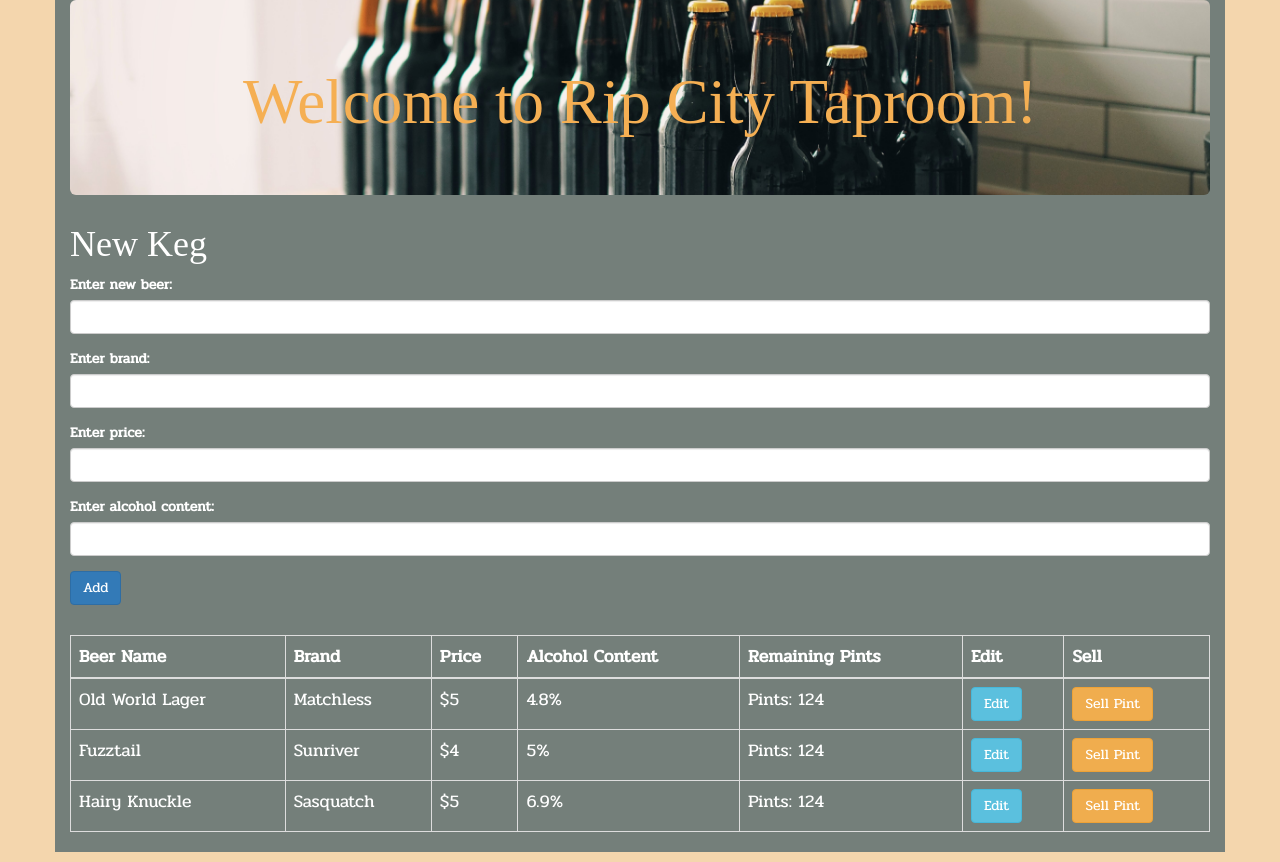
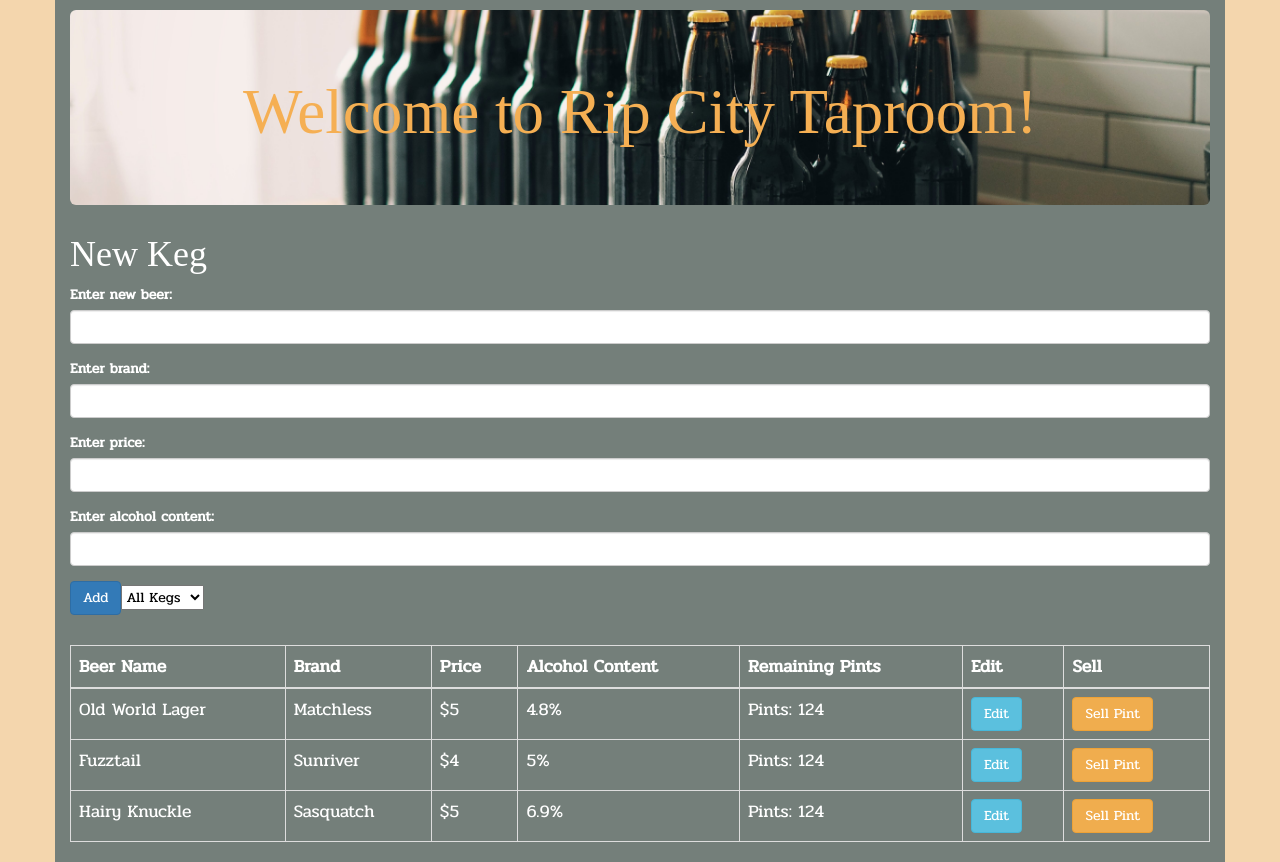
Before and after one commit to grepcats/tap-room, an Angular app: page / in a window 1280 px wide. Built offline with nearby package versions, Linux system fonts and the light colour scheme; a web font is replaced by a local one.

Commit message:
add ability to filter keg list by lowness

```diff
--- a/src/app/app.component.ts
+++ b/src/app/app.component.ts
@@ -35,7 +35,7 @@ export class AppComponent {
 
   modifyKegPints(clickedKeg) {
     this.selectedPintKeg = clickedKeg;
-    this.selectedPintKeg.pints -= 1;
+    this.selectedPintKeg.pints -= 10;
   }
 
  }
--- a/src/app/app.module.ts
+++ b/src/app/app.module.ts
@@ -5,6 +5,7 @@ import { AppComponent } from './app.component';
 import { EditKegComponent } from './edit-keg/edit-keg.component';
 import { ListKegComponent } from './list-keg/list-keg.component';
 import { NewKegComponent } from './new-keg/new-keg.component';
+import { Under10Pipe } from './under10.pipe';
 
 
 @NgModule({
@@ -12,7 +13,8 @@ import { NewKegComponent } from './new-keg/new-keg.component';
     AppComponent,
     EditKegComponent,
     ListKegComponent,
-    NewKegComponent
+    NewKegComponent,
+    Under10Pipe
   ],
   imports: [
     BrowserModule,
--- a/src/app/list-keg/list-keg.component.css
+++ b/src/app/list-keg/list-keg.component.css
@@ -3,3 +3,8 @@ table {
   margin-top: 30px;
   font-size: 1.25em;
 }
+
+
+select {
+  color: black;
+}
--- a/src/app/list-keg/list-keg.component.html
+++ b/src/app/list-keg/list-keg.component.html
@@ -1,3 +1,7 @@
+<select (change)="onChange($event.target.value)">
+  <option value="allKegs">All Kegs</option>
+  <option value="under10Kegs">Low Kegs</option>
+</select>
 
 <table class="table table-bordered">
   <thead>
@@ -12,7 +16,7 @@
     </tr>
   </thead>
   <tbody>
-    <tr *ngFor="let keg of childKegList">
+    <tr *ngFor="let keg of childKegList | under10:filterByPints">
       <td>{{keg.name}}</td>
       <td>{{keg.brand}}</td>
       <td>${{keg.price}}</td>
--- a/src/app/list-keg/list-keg.component.ts
+++ b/src/app/list-keg/list-keg.component.ts
@@ -7,6 +7,8 @@ import { Keg } from '../models/keg.model';
   styleUrls: ['./list-keg.component.css']
 })
 export class ListKegComponent {
+
+  filterByPints: string = "allKegs";
 
   @Input() childKegList: Keg[];
   @Input() childSelectedPintKeg: Keg;
@@ -23,4 +25,9 @@ export class ListKegComponent {
     this.saleSender.emit(kegToModify);
   }
 
+  onChange(optionFromMenu) {
+    this.filterByPints = optionFromMenu;
+    console.log(this.filterByPints);
+  }
+
 }
--- /dev/null
+++ b/src/app/under10.pipe.ts
@@ -0,0 +1,24 @@
+import { Pipe, PipeTransform } from '@angular/core';
+import { Keg } from './models/keg.model';
+
+@Pipe({
+  name: "under10",
+  pure: false
+})
+export class Under10Pipe implements PipeTransform {
+  transform(input: Keg[], displayOption) {
+    let output: Keg[] = [];
+    if(displayOption === "under10Kegs") {
+      for (let i = 0; i < input.length; i++) {
+        if (input[i].pints <= 10) {
+          output.push(input[i]);
+        }
+      }
+      return output;
+    } else if (displayOption === "allKegs") {
+      return input;
+    } else {
+      return input;
+    }
+  }
+}
--- a/src/styles.css
+++ b/src/styles.css
@@ -13,6 +13,7 @@ h1 {
   background-position: center;
   background-size: cover;
   color: #F5AF53;
+  margin-top: 10px;
 }
 
 body {
```
